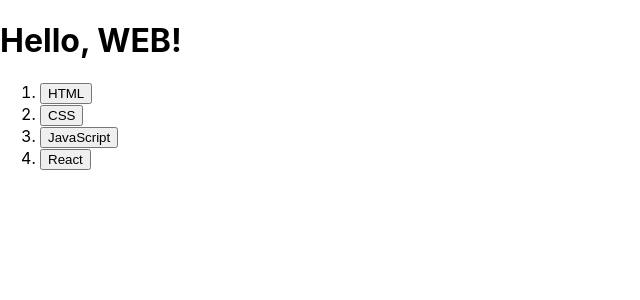
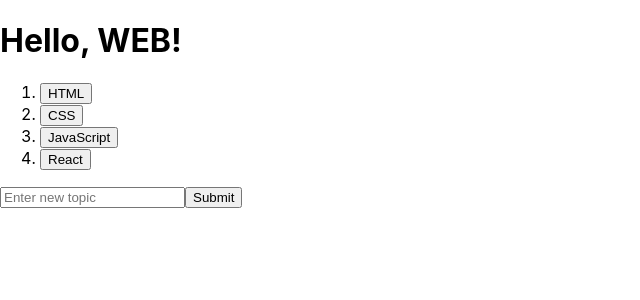
Before and after one commit to mjun0328-study/Course_React, a React (Create React App) app: page / in a window 1280 px wide. Both pictures are taken after a click on the button "Create". Shown: the top 300 px of the page, without its empty margins (0-640 px from the left). Built offline with nearby package versions, Linux system fonts and the light colour scheme.

Commit message:
Chapter 4 - input 활용 방법 익히기

```diff
--- a/src/App.js
+++ b/src/App.js
@@ -4,6 +4,7 @@
   const [index, setIndex] = useState(["HTML", "CSS", "JavaScript", "React"]);
   const [selected, setSelected] = useState(0);
   const [mode, setMode] = useState("view");
+  const [topic, setTopic] = useState("");
 
   return (
     <div>
@@ -35,6 +36,18 @@
           </button>
         </>
       )}
+      {mode === "create" && (
+        <>
+          <input
+            value={topic}
+            onChange={(e) => {
+              setTopic(e.target.value);
+            }}
+            placeholder="Enter new topic"
+          />
+          <button>Submit</button>
+        </>
+      )}
     </div>
   );
 }
```
